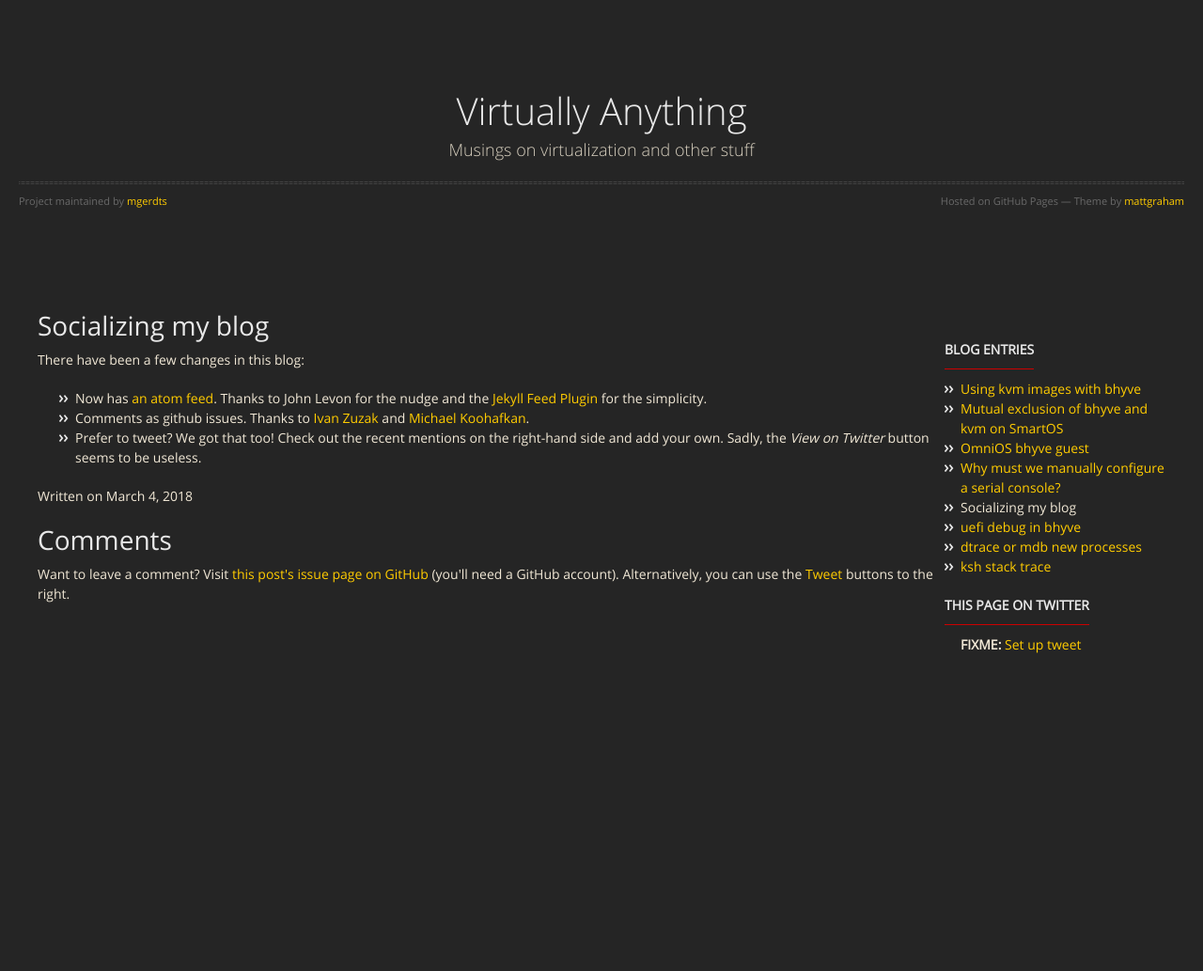
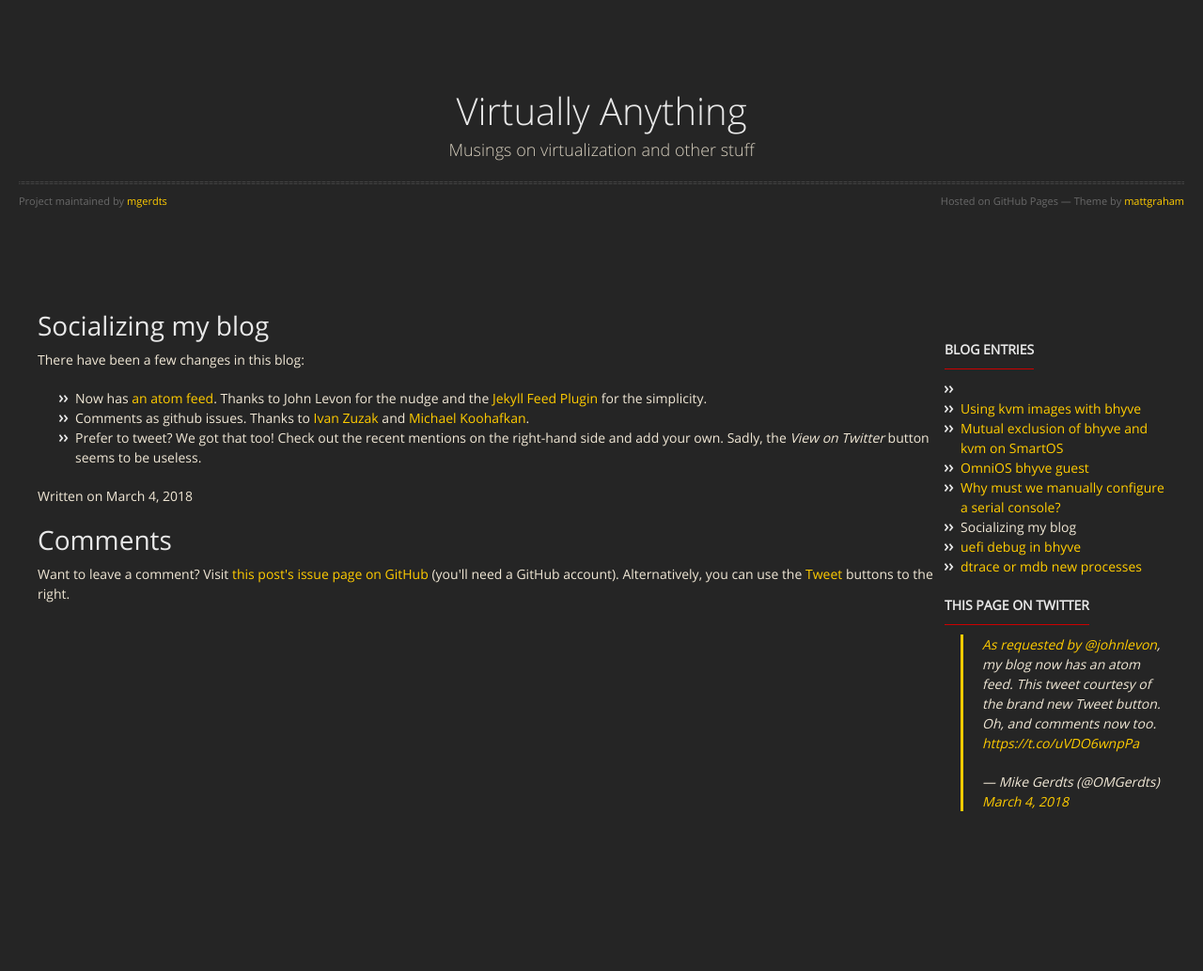
Before and after one commit to mgerdts/mgerdts.github.io, a Jekyll site: the page built from _posts/2018-03-04-socializing-my-blog.md, in a window 1280 px wide. Shown: the whole page at 94% size. Built offline with Jekyll 4.4.1, drawn with Linux system fonts in a browser that asks for light colours; nearby versions of some CDN libraries; comment, search, counter and statistics services are not loaded; before the commit the page ends 900 px from its top, so only the background shows below that.

Commit message:
new tweet links

```diff
--- a/_posts/2018-03-04-socializing-my-blog.md
+++ b/_posts/2018-03-04-socializing-my-blog.md
@@ -3,7 +3,7 @@
 title:  Socializing my blog
 date:   2018-03-04 10:00:00 -0600
 commentIssueId: 4
-tweetWidgetId: 970354634882764801
+tweet: <blockquote class="twitter-tweet"><p lang="en" dir="ltr">As requested by <a href="https://twitter.com/johnlevon?ref_src=twsrc%5Etfw">@johnlevon</a>, my blog now has an atom feed. This tweet courtesy of the brand new Tweet button. Oh, and comments now too. <br> <a href="https://t.co/uVDO6wnpPa">https://t.co/uVDO6wnpPa</a></p>&mdash; Mike Gerdts (@OMGerdts) <a href="https://twitter.com/OMGerdts/status/970363351124598784?ref_src=twsrc%5Etfw">March 4, 2018</a></blockquote> <script async src="https://platform.twitter.com/widgets.js" charset="utf-8"></script>
 ---
 
 There have been a few changes in this blog:
```
Also changed, not shown: _posts/2011-01-02-ksh93-stack-traces.md (+1 -1 lines), _posts/2018-02-18-dtrace-or-mdb-new-processes.md (+1 -1 lines), _posts/2018-03-14-omnios-bhyve-guest.md (+1 -1 lines), _posts/2018-03-20-bhyve-kvm-mutual-exclusion.md (+1 -1 lines), _posts/2018-04-17-kvm-image-with-bhyve.md (+1 -1 lines).
